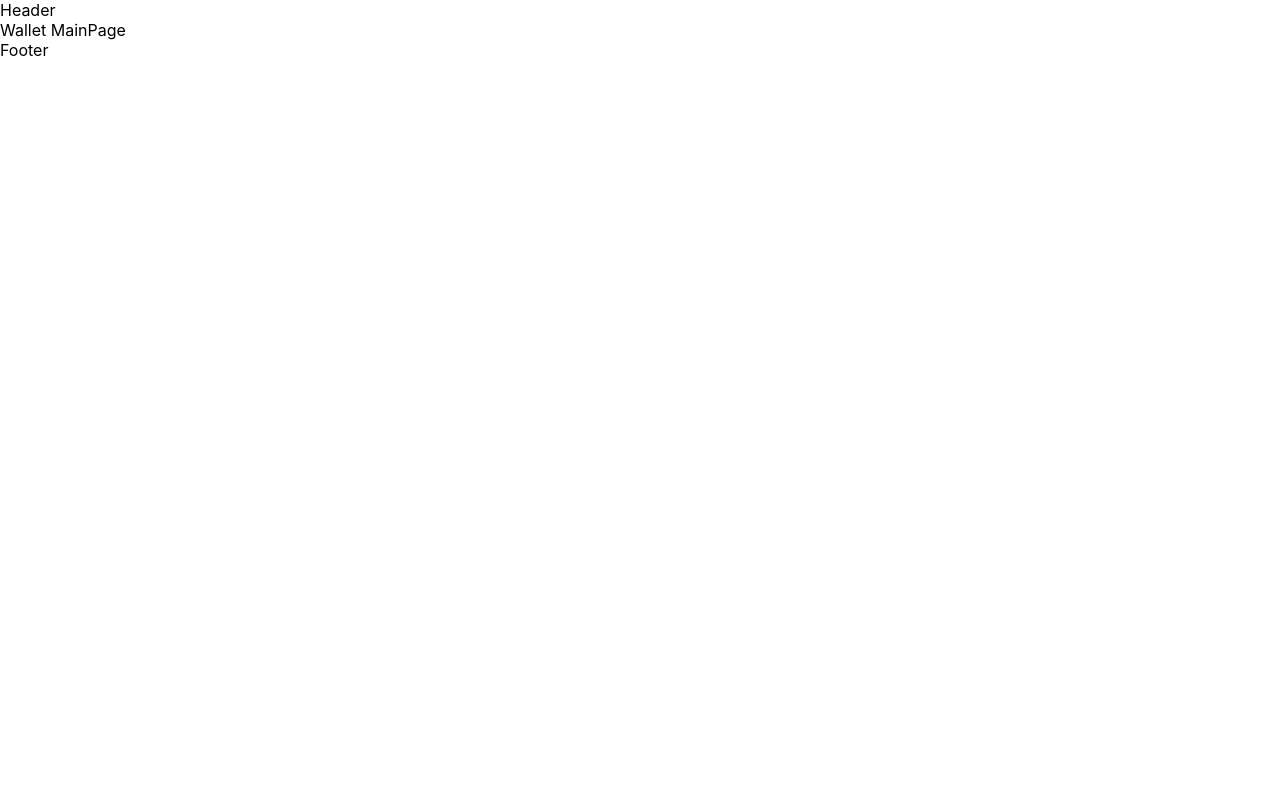
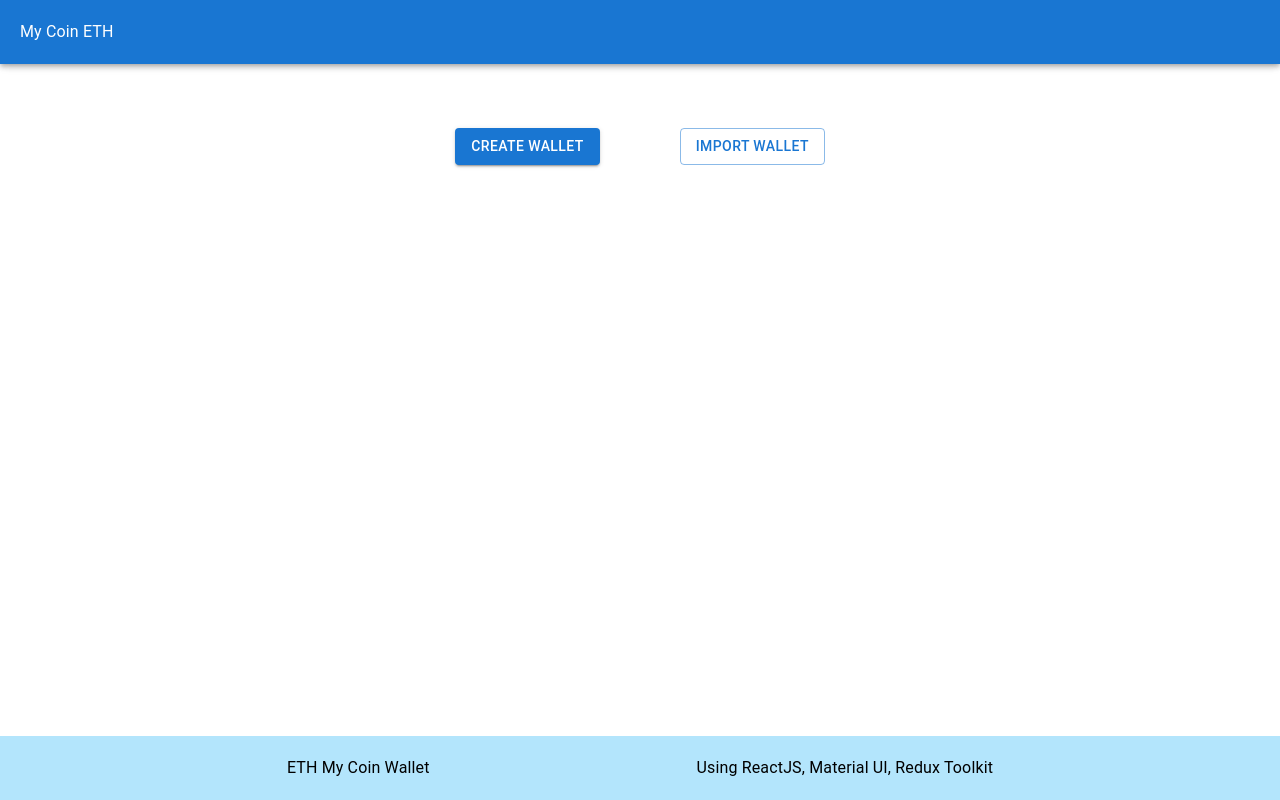
Before and after one commit to danhnc2k/mycoin-app, a React (Create React App) app: page / in a window 1280 px wide. Built offline with nearby package versions, Linux system fonts and the light colour scheme.

Commit message:
install MUI and update Header, Footer, Wallet main page

```diff
--- a/package.json
+++ b/package.json
@@ -3,6 +3,9 @@
   "version": "0.1.0",
   "private": true,
   "dependencies": {
+    "@emotion/react": "^11.9.0",
+    "@emotion/styled": "^11.8.1",
+    "@mui/material": "^5.6.2",
     "@reduxjs/toolkit": "^1.8.1",
     "@testing-library/jest-dom": "^4.2.4",
     "@testing-library/react": "^9.5.0",
--- a/src/App.js
+++ b/src/App.js
@@ -1,5 +1,6 @@
 import React, { Fragment } from 'react';
 import { BrowserRouter, Routes, Route } from 'react-router-dom';
+import { Box } from '@mui/system';
 
 import Header from './components/Header';
 import Footer from './components/Footer';
@@ -8,19 +9,33 @@ import Wallet from './features/Wallet';
 import Transaction from './features/Transaction';
 
 import './App.css';
+import { Container } from '@mui/material';
 
 function App() {
   return (
-    <Fragment>
+    <Box
+      sx={{
+        display: 'flex',
+        flexDirection: 'column',
+        minHeight: '100vh',
+      }}
+    >
       <Header />
+      <Container
+        sx={{
+          height: '100%',
+          pt: '10%',
+        }}
+      >
         <BrowserRouter>
           <Routes>
             <Route path="/" element={<Wallet />} />
             <Route path="/transaction" element={<Transaction />} />
           </Routes>
         </BrowserRouter>
+      </Container>
       <Footer />
-    </Fragment>
+    </Box>
   );
 }
 
--- a/src/components/Footer/index.js
+++ b/src/components/Footer/index.js
@@ -1,10 +1,16 @@
-
+import { Stack, Typography } from '@mui/material';
 
 function Footer(props) {
-
   return (
-    <footer>Footer</footer>
-  )
+    <Stack
+      sx={{ mt: 'auto', p: '20px', bgcolor: '#b3e5fc' }}
+      direction="row"
+      justifyContent="space-evenly"
+    >
+      <Typography>ETH My Coin Wallet</Typography>
+      <Typography>Using ReactJS, Material UI, Redux Toolkit</Typography>
+    </Stack>
+  );
 }
 
 export default Footer;
--- a/src/components/Header/index.js
+++ b/src/components/Header/index.js
@@ -1,10 +1,15 @@
-
+import { AppBar, Typography } from '@mui/material';
 
 function Header(props) {
-
   return (
-    <header>Header</header>
-  )
+    <AppBar
+      sx={{
+        p: '20px',
+      }}
+    >
+      <Typography>My Coin ETH</Typography>
+    </AppBar>
+  );
 }
 
 export default Header;
--- a/src/features/Wallet/pages/Main/index.js
+++ b/src/features/Wallet/pages/Main/index.js
@@ -1,5 +1,24 @@
+import { Button, Stack } from '@mui/material';
+
 function MainPage(props) {
-  return <div>Wallet MainPage</div>;
+  const handleCreateWallet = (e) => {
+    console.log('create wallet');
+  };
+
+  const handleImportWallet = (e) => {
+    console.log('import wallet');
+  };
+
+  return (
+    <Stack direction="row" justifyContent="center" spacing={10}>
+      <Button variant="contained" onClick={handleCreateWallet}>
+        Create Wallet
+      </Button>
+      <Button variant="outlined" onClick={handleImportWallet}>
+        Import Wallet
+      </Button>
+    </Stack>
+  );
 }
 
 export default MainPage;
```
Also changed, not shown: 1 other file (tests, documents, lock files or other folders). Lines whose indentation alone changed are shown as unchanged.
